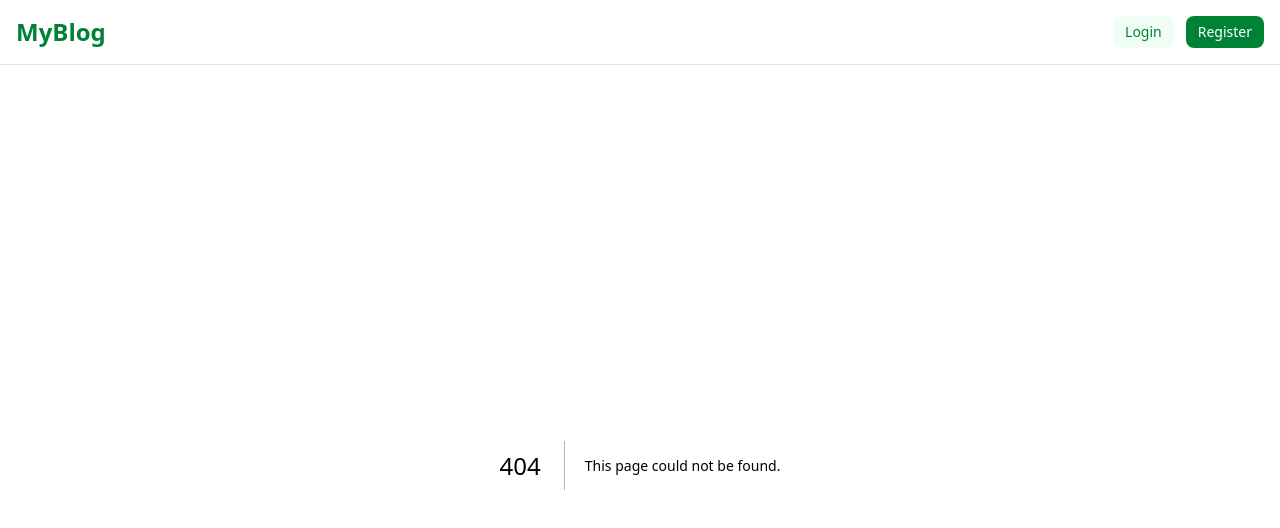
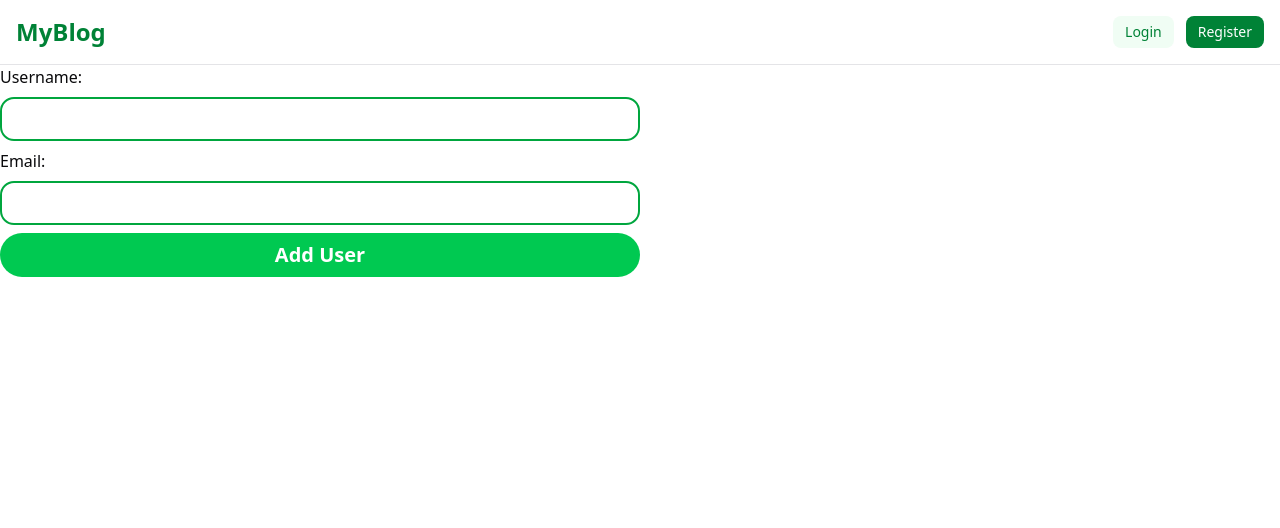
Before and after one commit to BayuWinataa/Blog, a Next.js app: page /dashboard in a window 1280 px wide. Before the commit this address had no page. Shown: the top 528 px of the page. Built offline with nearby package versions, Linux system fonts and the light colour scheme.

Commit message:
feat: add form add data user

```diff
--- /dev/null
+++ b/src/app/dashboard/page.tsx
@@ -0,0 +1,40 @@
+'use client';
+
+import { FormEvent } from 'react';
+import { useState } from 'react';
+import axios from 'axios';
+
+export default function Page() {
+	const [email, setEmail] = useState('');
+	const [name, setName] = useState('');
+
+	async function handleSubmit(e: FormEvent<HTMLFormElement>) {
+		e.preventDefault();
+		try {
+			await axios.post('/api/users', {
+				name,
+				email,
+			});
+			setName('');
+			setEmail('');
+		} catch (error) {
+			console.error('Error creating user:', error);
+		}
+	}
+
+	return (
+		<div>
+			<form onSubmit={handleSubmit} className="flex flex-col w-1/2 gap-2">
+				<label htmlFor="username">Username:</label>
+				<input type="text" id="username" className="border-2 border-green-600 rounded-xl py-2 px-2" value={name} onChange={(e) => setName(e.target.value)} required />
+
+				<label htmlFor="email">Email:</label>
+				<input type="email" id="email" className="border-2 border-green-600 rounded-xl py-2 px-2" value={email} onChange={(e) => setEmail(e.target.value)} required />
+
+				<button type="submit" className="py-2 px-1 rounded-full bg-green-500 hover:bg-green-700 font-bold text-xl text-white">
+					Add User
+				</button>
+			</form>
+		</div>
+	);
+}
```
